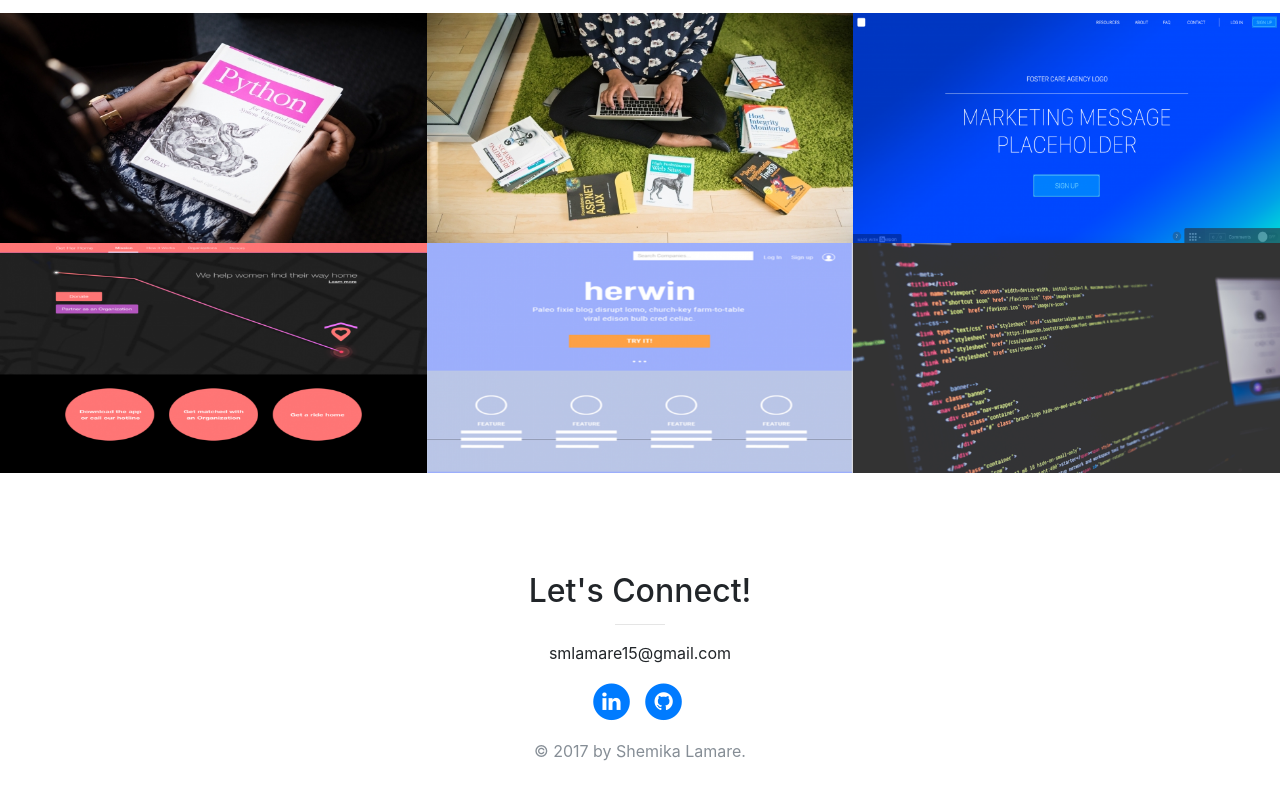
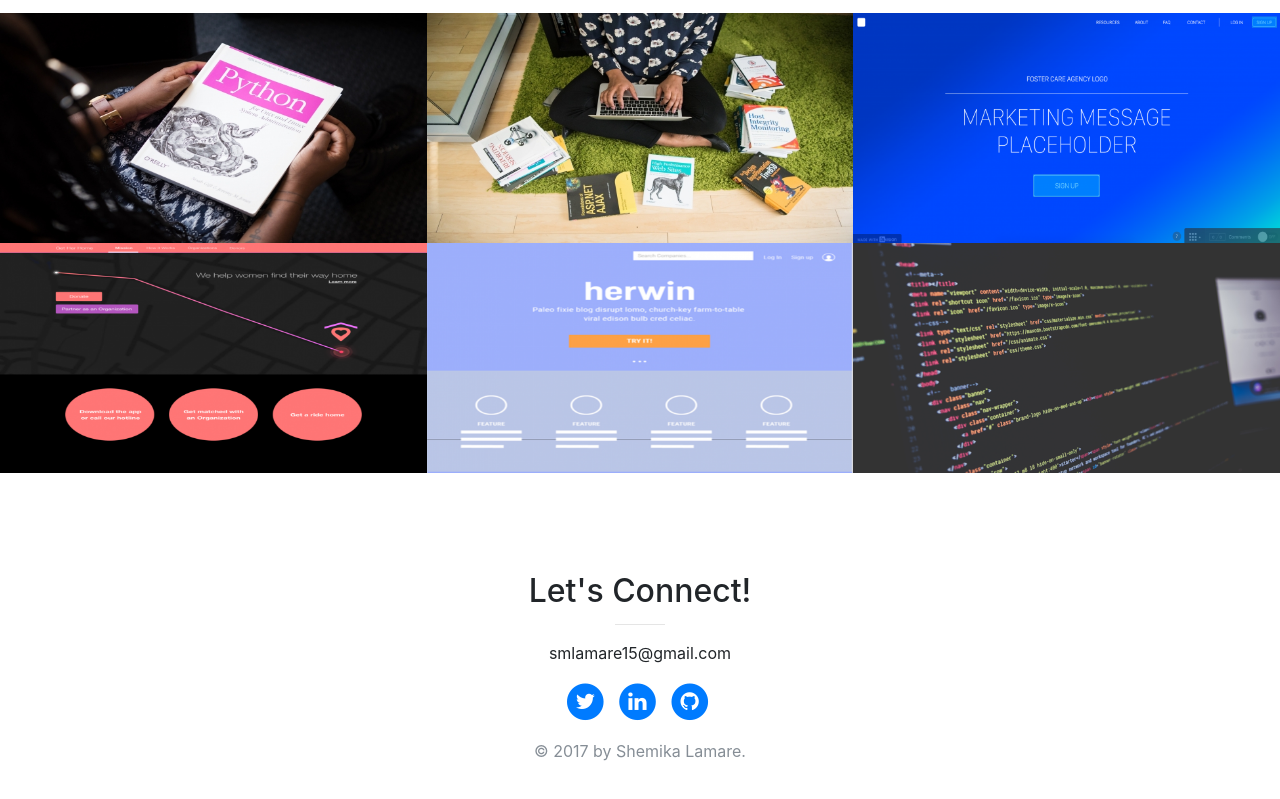
Before and after one commit to Slamare/my_website2, a website with bundled scripts: page index.html in a window 1280 px wide. Shown: the part 2283-3082 px from the top of the page. Built offline with nearby package versions, Linux system fonts and the light colour scheme.

Commit message:
twitter handle

```diff
--- a/index.html
+++ b/index.html
@@ -288,6 +288,16 @@
         <div class="row">
           <div class="col-lg-8 mx-auto text-center">
             <ul class="list-inline text-center">
+
+              <li class="list-inline-item">
+                <a href="https://twitter.com/slamare15">
+                  <span class="fa-stack fa-lg">
+                    <i class="fa fa-circle fa-stack-2x"></i>
+                    <i class="fa fa-twitter fa-stack-1x fa-inverse"></i>
+                  </span>
+                </a>
+              </li>
+
               <li class="list-inline-item">
                 <a href="https://www.linkedin.com/in/shemika-lamare-567a9485">
                   <span class="fa-stack fa-lg">
@@ -296,6 +306,7 @@
                   </span>
                 </a>
               </li>
+
               <li class="list-inline-item">
                 <a href="https://github.com/Slamare">
                   <span class="fa-stack fa-lg">
@@ -304,6 +315,7 @@
                   </span>
                 </a>
               </li>
+
               <!--blank space <p>-->
               <p> </p>
               <p class="copyright text-muted"> &copy; 2017 by Shemika Lamare.</p>
```
